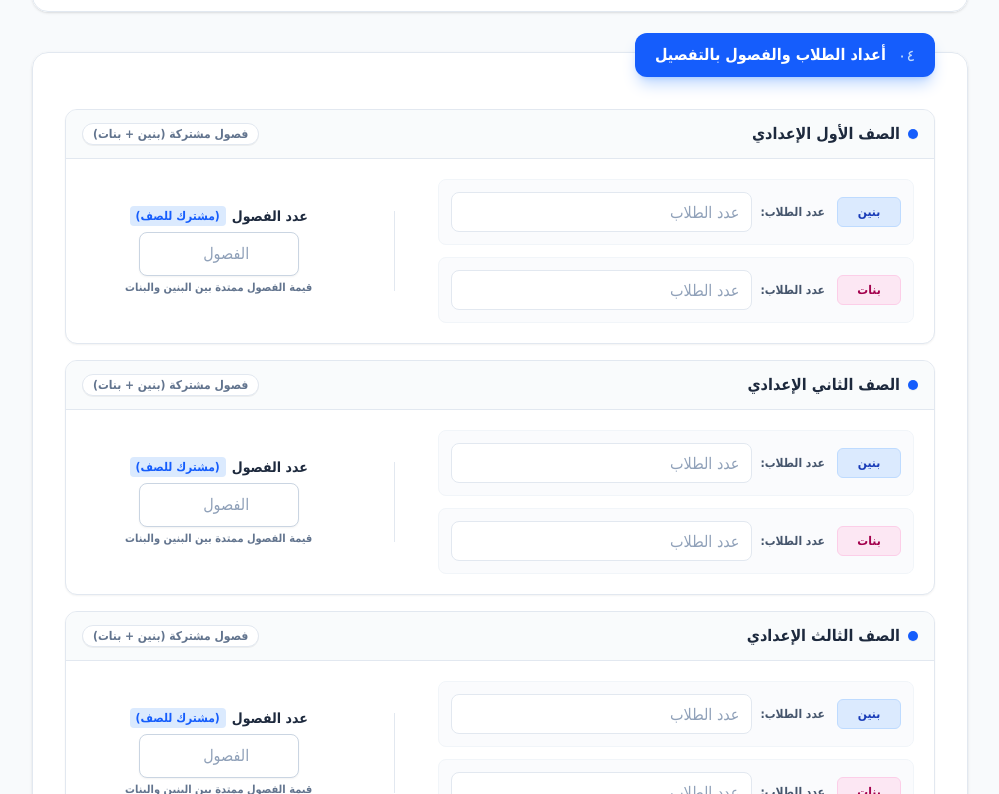
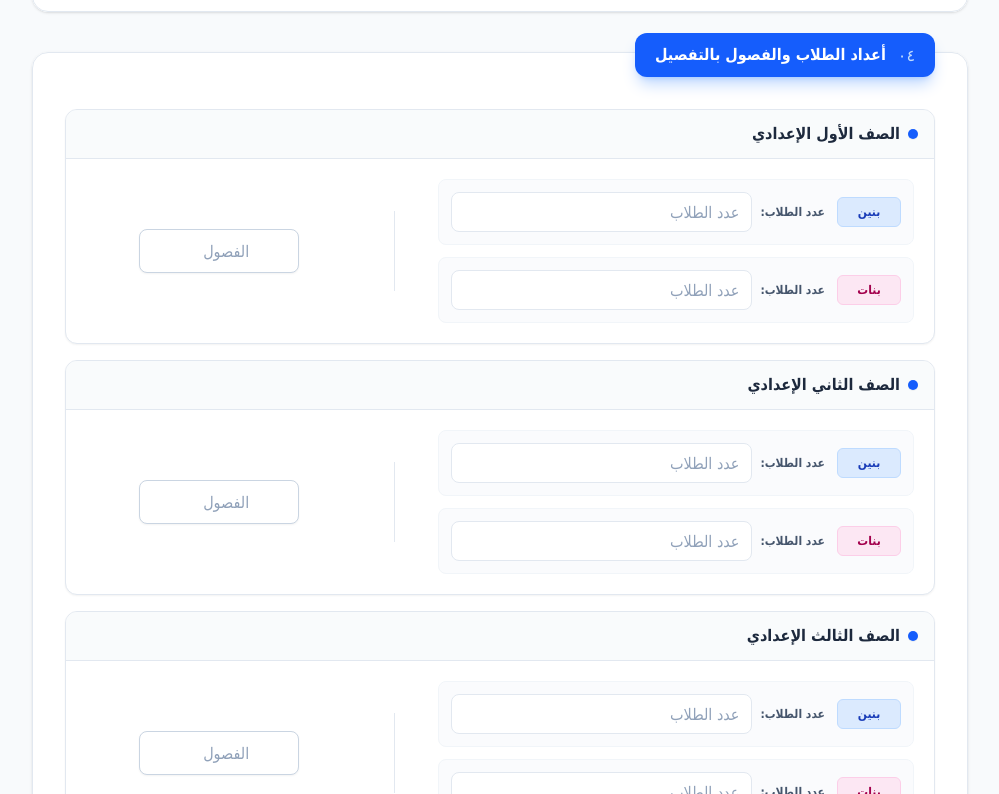
Before and after one commit to AhmedElabrass25/ashour-ashour-school, a React (Vite) app: page /form in a window 1280 px wide. Shown: the part 1326-2120 px from the top of the page, without its empty margins (140-1139 px from the left). Built offline with nearby package versions, Linux system fonts and the light colour scheme.

Commit message:
FIX : REMOVE TEXT IN CLASS

```diff
--- a/src/components/form/StudentFields.tsx
+++ b/src/components/form/StudentFields.tsx
@@ -66,9 +66,6 @@ export function StudentFields({ rows, updateRow }: StudentFieldsProps) {
               <span className="w-2.5 h-2.5 rounded-full bg-blue-600 inline-block shadow-2xs"></span>
               {group.level}
             </span>
-            <span className="text-xs font-bold text-slate-500 bg-white border border-slate-200 px-2.5 py-0.5 rounded-full shadow-2xs">
-              فصول مشتركة (بنين + بنات)
-            </span>
           </div>
 
           {/* Group Content Layout */}
@@ -120,12 +117,6 @@ export function StudentFields({ rows, updateRow }: StudentFieldsProps) {
 
             {/* Shared Classes Input (Vertically Centered across both gender rows) */}
             <div className="md:col-span-4 flex flex-col items-center justify-center p-4 bg-blue-50/40 md:bg-transparent border border-blue-200 md:border-none rounded-lg text-center">
-              <label className="text-xs md:text-sm font-extrabold text-slate-800 mb-1.5 flex items-center gap-1.5">
-                <span>عدد الفصول</span>
-                <span className="text-blue-600 font-bold text-xs bg-blue-100 px-1.5 py-0.5 rounded">
-                  (مشترك للصف)
-                </span>
-              </label>
               <input
                 className="w-full max-w-[160px] h-11 rounded-lg border border-blue-300 md:border-slate-300 bg-white px-3 text-center text-slate-900 font-extrabold text-base placeholder-slate-400 outline-none focus:border-blue-500 focus:ring-4 focus:ring-blue-500/10 transition-all shadow-xs"
                 type="number"
@@ -137,9 +128,6 @@ export function StudentFields({ rows, updateRow }: StudentFieldsProps) {
                   updateRow(group.firstIndex, "classes", e.target.value)
                 }
               />
-              <span className="text-[11px] font-semibold text-slate-500 mt-1">
-                قيمة الفصول ممتدة بين البنين والبنات
-              </span>
             </div>
           </div>
         </div>
```
